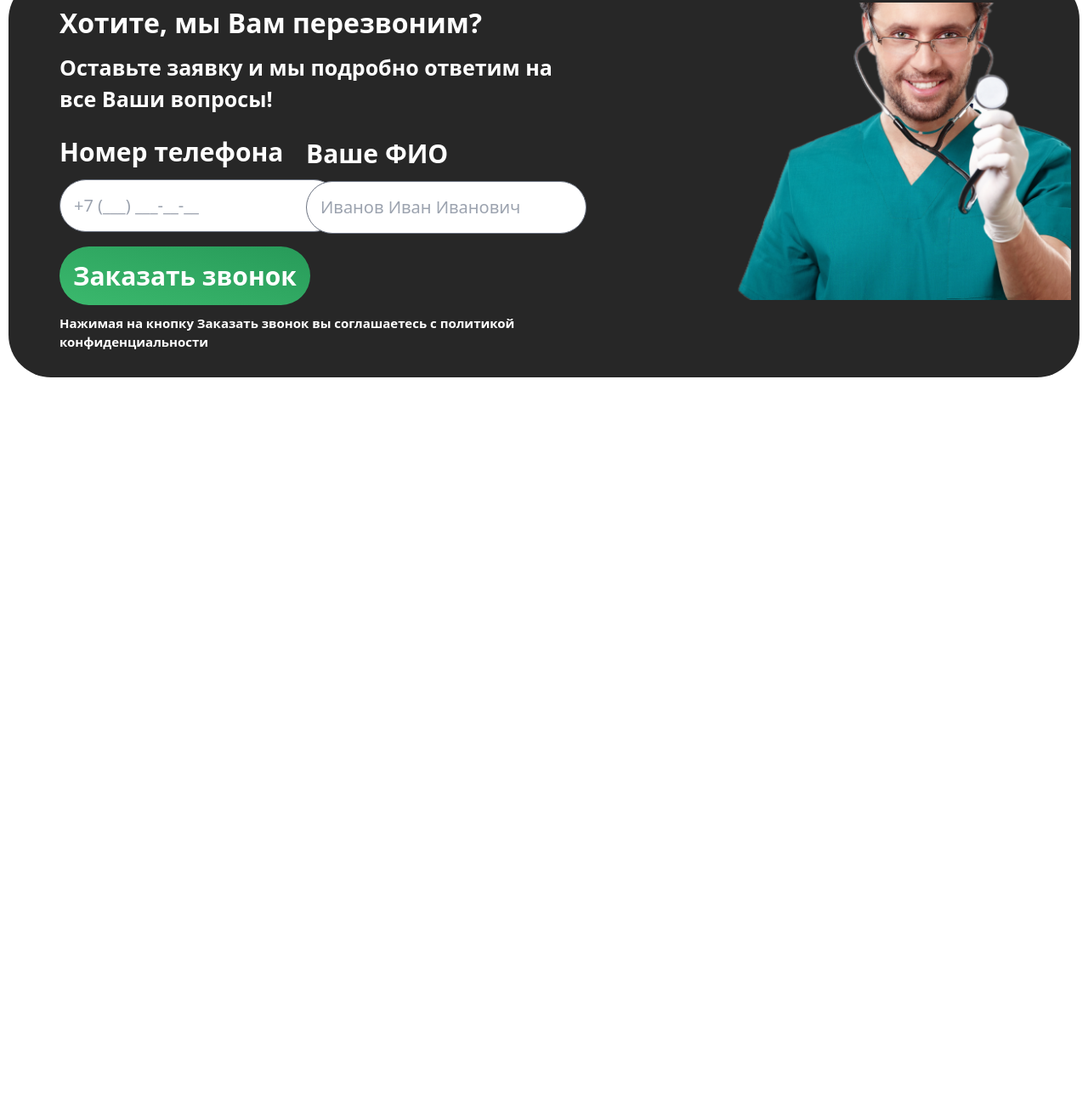
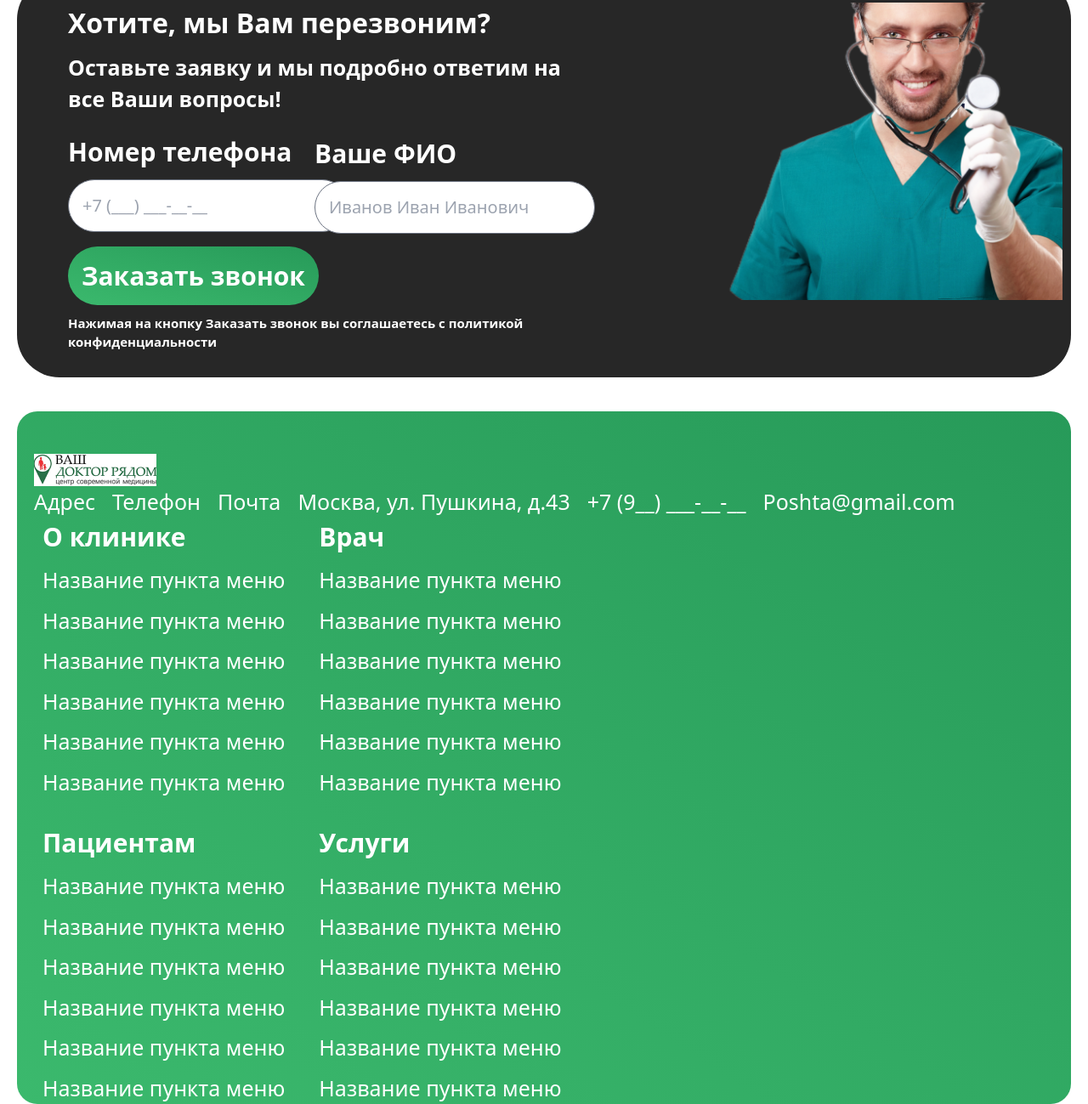
Before and after one commit to Sobir87/Examen, a website: page src/index.html in a window 1280 px wide. Shown: the part 3332-4631 px from the top of the page at 85% size. Before the commit the page ends 3841 px from the top, so only its background shows below. Drawn offline with Linux system fonts and the light colour scheme.

Commit message:
Footer begining

```diff
--- a/src/index.html
+++ b/src/index.html
@@ -199,8 +199,8 @@
                 class="px-[70px] mt-[20px]  py-[10px] border-[1px] border-gray-500 border-solid text-green-600  rounded-3xl">Все
                 отзывы</button>
         </section>
-        <section class="rounded-[50px]  bg-[#272727] text-white mt-[30px] px-[10px] py-[30px] lg:flex ">
-            <div class="lg:ml-[50px]">
+        <section class="rounded-[50px]  bg-[#272727] text-white max-w-[1240px] m-auto mt-[30px] px-[10px] py-[30px] lg:flex ">
+            <div class="ml-[50px] lg:ml-[50px]">
                 <h1 class="text-[50px] font-bold lg:text-[32px]">Хотите, мы Вам перезвоним?</h1>
                 <p class="text-[25px] mt-[10px] font-semibold">Оставьте заявку и мы подробно ответим на все Ваши
                     вопросы!</p>
@@ -219,7 +219,7 @@
                         placeholder="Иванов Иван Иванович">
                 </div>
                 <button
-                    class="bg-gradient-to-tr from-[#3BB96D] to-[#279A59] mt-[30px] px-[90px] py-[12px] rounded-full text-[30px] font-semibold lg:px-4 relative z-20 top-[-150px]">Заказать
+                    class="bg-gradient-to-tr from-[#3BB96D] to-[#279A59] mt-[30px] px-[90px] py-[12px] rounded-full text-[30px] font-semibold lg:px-4 relative lg:z-20 lg:top-[-150px]">Заказать
                     звонок</button>
                 <p class="text-[15px] mt-[10px] font-semibold lg:mt-[-140px]">Нажимая на кнопку Заказать звонок вы соглашаетесь с
                     политикой конфиденциальности</p>
@@ -228,6 +228,59 @@
                 class="hidden lg:block h-[350px] ml-[60px]" alt="">
         </section>
     </main>
+    <footer class="bg-gradient-to-tr from-[#3BB96D] to-[#279A59] mt-[40px] px-[20px] pt-[50px] rounded-3xl max-w-[1240px] m-auto">
+        <img src="./image 1.png" alt="">
+        <div>
+            <ul class="flex text-white text-[25px] flex-wrap gap-[20px]">
+                <li>Адрес</li>
+                <li>Телефон </li>
+                <li>Почта</li>
+                <li>Москва, ул. Пушкина, д.43</li>
+                <li>+7 (9__) ___-__-__</li>
+                <li>Poshta@gmail.com</li>
+            </ul>
+        </div>
+        <div class="flex gap-[20px]">
+            <div class="flex flex-col text-white gap-[10px] px-[10px]">
+               <h1 class="font-bold text-[30px]">О клинике</h1>
+               <p class="text-[25px]">Название пункта меню</p>
+               <p class="text-[25px]">Название пункта меню</p>
+               <p class="text-[25px]">Название пункта меню</p>
+               <p class="text-[25px]">Название пункта меню</p>
+               <p class="text-[25px]">Название пункта меню</p>
+               <p class="text-[25px]">Название пункта меню</p>
+            </div>
+            <div class="flex flex-col text-white gap-[10px] px-[10px]">
+                <h1 class="font-bold text-[30px]">Врач</h1>
+                <p class="text-[25px]">Название пункта меню</p>
+                <p class="text-[25px]">Название пункта меню</p>
+                <p class="text-[25px]">Название пункта меню</p>
+                <p class="text-[25px]">Название пункта меню</p>
+                <p class="text-[25px]">Название пункта меню</p>
+                <p class="text-[25px]">Название пункта меню</p>
+             </div>
+        </div>
+        <div class="flex gap-[20px] mt-[30px]">
+            <div class="flex flex-col text-white gap-[10px] px-[10px]">
+               <h1 class="font-bold text-[30px]">Пациентам</h1>
+               <p class="text-[25px]">Название пункта меню</p>
+               <p class="text-[25px]">Название пункта меню</p>
+               <p class="text-[25px]">Название пункта меню</p>
+               <p class="text-[25px]">Название пункта меню</p>
+               <p class="text-[25px]">Название пункта меню</p>
+               <p class="text-[25px]">Название пункта меню</p>
+            </div>
+            <div class="flex flex-col text-white gap-[10px] px-[10px]">
+                <h1 class="font-bold text-[30px]">Услуги</h1>
+                <p class="text-[25px]">Название пункта меню</p>
+                <p class="text-[25px]">Название пункта меню</p>
+                <p class="text-[25px]">Название пункта меню</p>
+                <p class="text-[25px]">Название пункта меню</p>
+                <p class="text-[25px]">Название пункта меню</p>
+                <p class="text-[25px]">Название пункта меню</p>
+             </div>
+        </div>
+    </footer>
 </body>
 
 </html>
```
Also changed, not shown: src/output.css.
